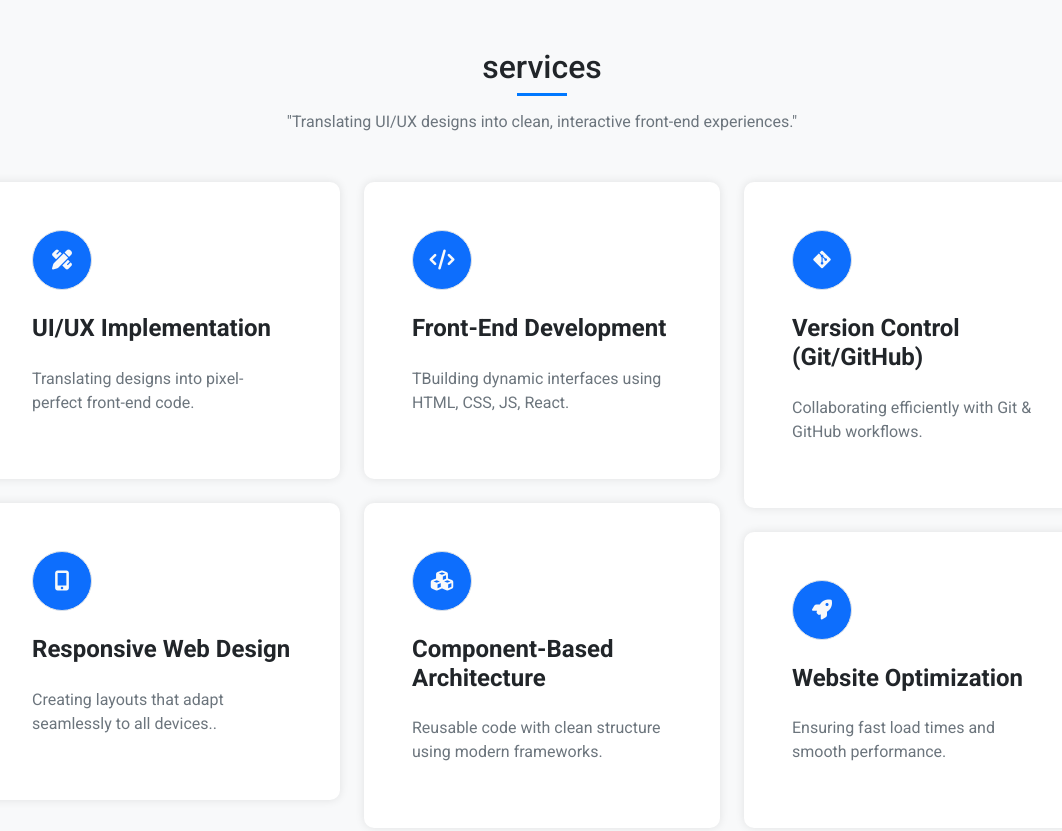
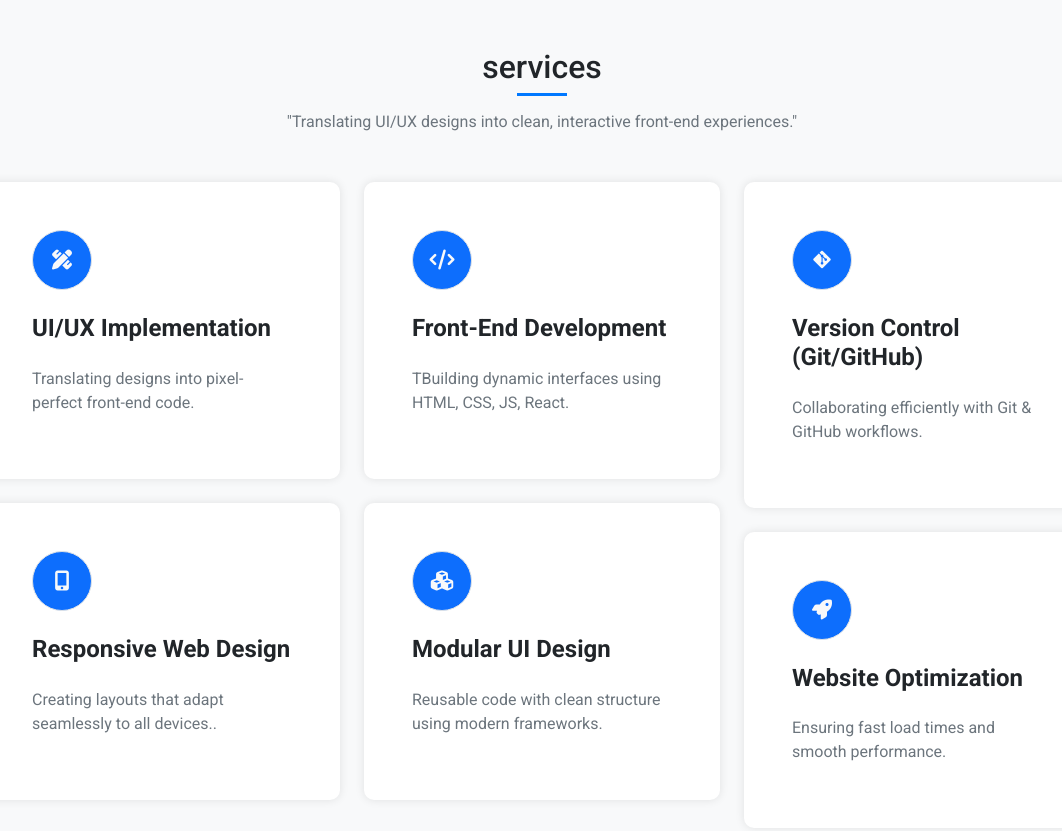
Before and after one commit to Heba123-ali/myPortfolio, a plain HTML site: page index.html in a window 1280 px wide. Shown: the part 2534-3365 px from the top of the page, without its empty margins (98-1160 px from the left). Drawn offline with nearby package versions, Linux system fonts and the light colour scheme.

Commit message:
fixed error

```diff
--- a/index.html
+++ b/index.html
@@ -287,7 +287,7 @@
       <div class="border  rounded-circle d-flex justify-content-center align-items-center bg-primary mb-4" >
 <i class="fas fa-cubes text-light fs-5"></i>
 </div>
-          <h4 class="mb-4 text-dark fw-bolder">Component-Based Architecture	</h4>
+          <h4 class="mb-4 text-dark fw-bolder">Modular UI Design</h4>
           <p class="text-secondary">Reusable code with clean structure using modern frameworks.</p>
           </div>
           </div>
--- a/src/styles/index.css
+++ b/src/styles/index.css
@@ -208,28 +208,10 @@ nav ul li a.active::after{
 
 
 
-
-
-
-
-
-
-
-
-
-
-
-
-
-
-
-
-
-
 /* Disabled Data*/
-[data-aos] {
+/* [data-aos] {
   backface-visibility: hidden;
   -webkit-backface-visibility: hidden;
   transform: translateZ(0);
   will-change: transform, opacity;
-}
+} */
```
